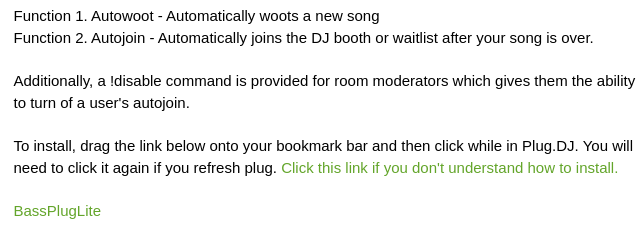
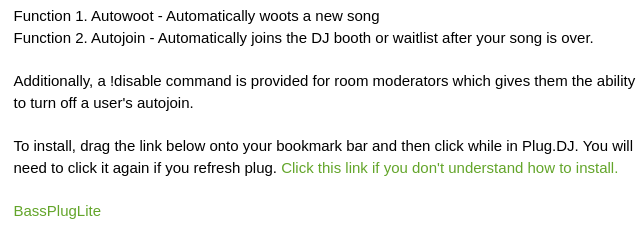
Before and after one commit to Void-i/BassPlugLite, a plain HTML site: page index.html in a window 1280 px wide. Shown: the part 501-740 px from the top of the page, 310-950 px from the left. Drawn offline with nearby package versions, Linux system fonts and the light colour scheme.

Commit message:
Update index.html

```diff
--- a/index.html
+++ b/index.html
@@ -47,7 +47,7 @@ there are buttons to toggle autojoin and autowoot.</p>
 <p>Function 1. Autowoot - Automatically woots a new song<br>
 Function 2. Autojoin - Automatically joins the DJ booth or waitlist after your song is over.</p>
 
-<p>Additionally, a !disable command is provided for room moderators which gives them the ability to turn of a user's autojoin.</p>
+<p>Additionally, a !disable command is provided for room moderators which gives them the ability to turn off a user's autojoin.</p>
 
 <p>To install, drag the link below onto your bookmark bar and then click while in Plug.DJ. You will need to click it again if you refresh plug. <a href="http://www.youtube.com/watch?v=V0j9dxZCn5g">Click this link if you don't understand how to install.</a></p>
 
```
